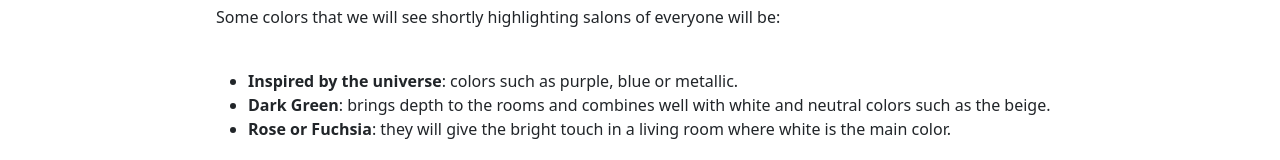
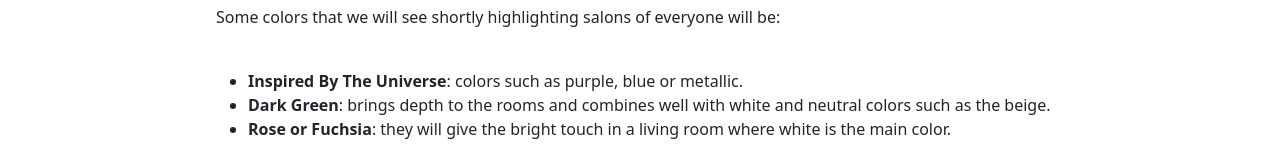
Before and after one commit to jackieung451/React-Furniture, a React (Create React App) app: page /interior in a window 1280 px wide. Shown: the part 1174-1334 px from the top of the page. Built offline with nearby package versions, Linux system fonts and the light colour scheme.

Commit message:
logo and spacing

```diff
--- a/src/data/IndustrialDesign.js
+++ b/src/data/IndustrialDesign.js
@@ -121,14 +121,14 @@ const IndustrialDesign = () => {
             <p>
               Predominantly masculine, it is a style that emerged in New York
               during the 50s, when young artists began to settle in spacious and
-              spacious abandoned factories in search of <strong>space</strong>
+              spacious abandoned factories in search of <strong>space</strong>{" "}
               and <strong>light</strong>.
             </p>
             <br />
             <Image src={HomeTwo} alt="home" />
             <br />
             <p>
-              Over time, the style evolved into what we know today as
+              Over time, the style evolved into what we know today as{" "}
               <strong>lofts</strong>.
             </p>
             <br />
--- a/src/data/InteriorDesign.js
+++ b/src/data/InteriorDesign.js
@@ -163,7 +163,7 @@ const InteriorDesign = () => {
               and neutral.
             </p>
             <p>
-              Although they can be reached
+              Although they can be reached{" "}
               <strong>mix up to three colors in a room</strong>, always there
               will be one that predominates over the rest and the others will
               serve to beautify the room.
@@ -175,7 +175,7 @@ const InteriorDesign = () => {
             <br />
             <ul>
               <li>
-                <strong>Inspired by the universe</strong>: colors such as
+                <strong>Inspired By The Universe</strong>: colors such as
                 purple, blue or metallic.
               </li>
               <li>
```
Also changed, not shown: 1 other file (tests, documents, lock files or other folders).
